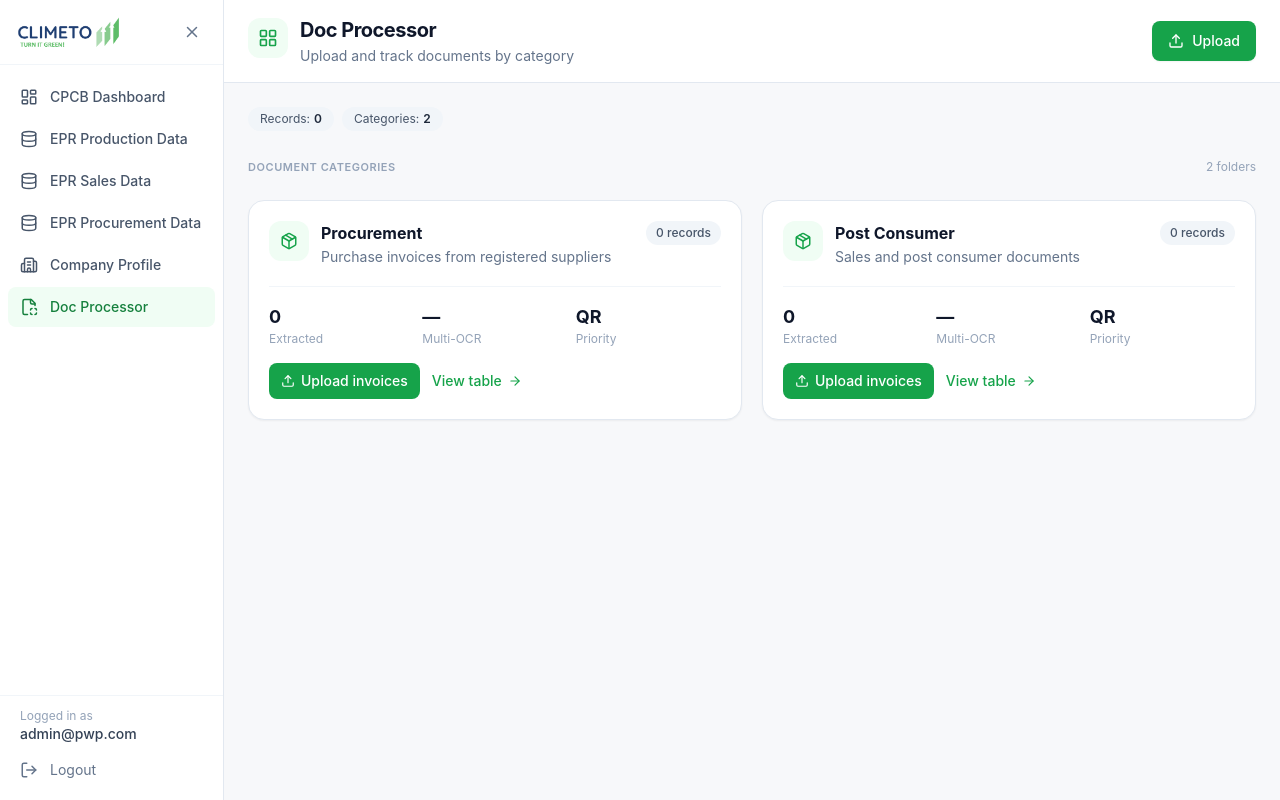
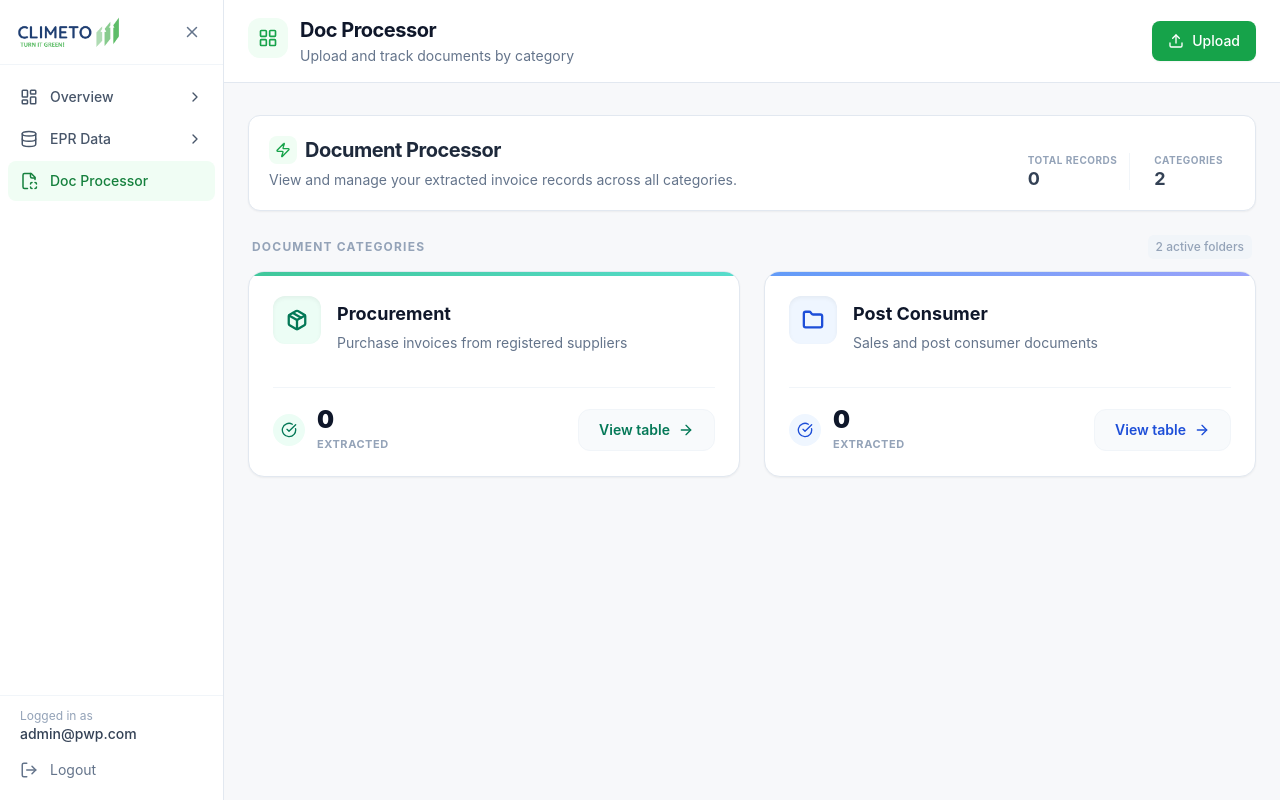
Before and after one commit to moinclimeto/sso-importor-automation, a React (Vite) app: page /doc-processor in a window 1280 px wide. Built offline with nearby package versions, Linux system fonts and the light colour scheme.

Commit message:
new chnages

```diff
--- a/electron/preload.js
+++ b/electron/preload.js
@@ -4,6 +4,10 @@ contextBridge.exposeInMainWorld('pwp', {
   // webUtils
   webUtils: {
     getPathForFile: (file) => webUtils.getPathForFile(file),
+  },
+  // FS
+  fs: {
+    readFileBase64: (filePath) => ipcRenderer.invoke('fs:readFileBase64', filePath),
   },
   // Companies
   companies: {
--- a/src/components/MainLayout.jsx
+++ b/src/components/MainLayout.jsx
@@ -2,16 +2,28 @@ import { useState } from 'react';
 import { Outlet, NavLink, useLocation, useNavigate } from 'react-router-dom';
 import { useAuth } from '../context/AuthContext.jsx';
 import {
-  Building2, LogOut, Menu, X, FileScan, LayoutGrid, Upload, Database, LayoutDashboard
+  Building2, LogOut, Menu, X, FileScan, LayoutGrid, Upload, Database, LayoutDashboard, ChevronDown, ChevronRight
 } from 'lucide-react';
 import logo from '../assets/ClimetoTransparentLogo.png';
 
 const navLinks = [
-  { to: '/cpcb-dashboard', icon: LayoutDashboard, label: 'CPCB Dashboard' },
-  { to: '/epr-production', icon: Database, label: 'EPR Production Data' },
-  { to: '/epr-sales', icon: Database, label: 'EPR Sales Data' },
-  { to: '/epr-procurement', icon: Database, label: 'EPR Procurement Data' },
-  { to: '/companies', icon: Building2, label: 'Company Profile' },
+  {
+    icon: LayoutDashboard,
+    label: 'Overview',
+    subLinks: [
+      { to: '/cpcb-dashboard', label: 'CPCB Dashboard' },
+      { to: '/companies', label: 'Company Profile' },
+    ]
+  },
+  {
+    icon: Database,
+    label: 'EPR Data',
+    subLinks: [
+      { to: '/epr-production', label: 'Production Data' },
+      { to: '/epr-sales', label: 'Sales Data' },
+      { to: '/epr-procurement', label: 'Procurement Data' },
+    ]
+  },
   { to: '/doc-processor', icon: FileScan, label: 'Doc Processor' },
 ];
 
@@ -35,6 +47,70 @@ const pageHeaders = {
     subtitle: 'Upload and track documents by category',
     showUpload: true,
   },
+};
+
+const NavItem = ({ item, sidebarOpen }) => {
+  const location = useLocation();
+  const [isOpen, setIsOpen] = useState(
+    item.subLinks?.some(sub => location.pathname.startsWith(sub.to)) || false
+  );
+
+  const isDocSection =
+    location.pathname.startsWith('/doc-processor') ||
+    location.pathname.startsWith('/doc-upload') ||
+    location.pathname.startsWith('/doc-table');
+
+  const Icon = item.icon;
+
+  if (item.subLinks) {
+    const isChildActive = item.subLinks.some(sub => location.pathname.startsWith(sub.to));
+    return (
+      <div className="mb-0.5">
+        <button
+          onClick={() => setIsOpen(!isOpen)}
+          className={`w-full flex items-center justify-between px-3 py-2.5 rounded-lg transition-colors text-sm font-medium ${isChildActive ? 'bg-green-50 text-green-700' : 'text-slate-600 hover:bg-slate-50 hover:text-slate-900'}`}
+        >
+          <div className="flex items-center gap-3">
+            {Icon && <Icon size={18} className="flex-shrink-0" />}
+            {sidebarOpen && <span>{item.label}</span>}
+          </div>
+          {sidebarOpen && (
+            isOpen ? <ChevronDown size={16} /> : <ChevronRight size={16} />
+          )}
+        </button>
+        {sidebarOpen && isOpen && (
+          <div className="mt-1 ml-9 flex flex-col gap-1">
+            {item.subLinks.map(sub => (
+              <NavLink
+                key={sub.to}
+                to={sub.to}
+                className={({ isActive }) => `px-3 py-2 rounded-lg text-sm font-medium transition-colors ${isActive ? 'bg-green-50 text-green-700' : 'text-slate-500 hover:text-slate-800 hover:bg-slate-50'}`}
+              >
+                {sub.label}
+              </NavLink>
+            ))}
+          </div>
+        )}
+      </div>
+    );
+  }
+
+  return (
+    <NavLink
+      to={item.to}
+      className={({ isActive }) => {
+        const active = isActive || (item.to === '/doc-processor' && isDocSection);
+        return `flex items-center gap-3 px-3 py-2.5 rounded-lg mb-0.5 transition-colors text-sm font-medium
+        ${active
+          ? 'bg-green-50 text-green-700'
+          : 'text-slate-600 hover:bg-slate-50 hover:text-slate-900'
+        }`;
+      }}
+    >
+      {Icon && <Icon size={18} className="flex-shrink-0" />}
+      {sidebarOpen && <span>{item.label}</span>}
+    </NavLink>
+  );
 };
 
 export default function MainLayout() {
@@ -76,24 +152,8 @@ export default function MainLayout() {
         </div>
 
         <nav className="flex-1 py-3 overflow-y-auto px-2">
-          {navLinks.map(({ to, icon: Icon, label }) => (
-            <NavLink
-              key={to}
-              to={to}
-              className={({ isActive }) => {
-                const active =
-                  isActive ||
-                  (to === '/doc-processor' && isDocSection);
-                return `flex items-center gap-3 px-3 py-2.5 rounded-lg mb-0.5 transition-colors text-sm font-medium
-                ${active
-                  ? 'bg-green-50 text-green-700'
-                  : 'text-slate-600 hover:bg-slate-50 hover:text-slate-900'
-                }`;
-              }}
-            >
-              <Icon size={18} className="flex-shrink-0" />
-              {sidebarOpen && <span>{label}</span>}
-            </NavLink>
+          {navLinks.map((item) => (
+            <NavItem key={item.label} item={item} sidebarOpen={sidebarOpen} />
           ))}
         </nav>
 
--- a/src/pages/DocProcessor.jsx
+++ b/src/pages/DocProcessor.jsx
@@ -1,17 +1,25 @@
 import { useEffect, useState } from 'react';
 import { useNavigate } from 'react-router-dom';
-import { Package, ArrowRight, Upload } from 'lucide-react';
+import { Package, ArrowRight, Zap, Folder, CheckCircle } from 'lucide-react';
 
 const categories = [
   {
     type: 'purchase',
     title: 'Procurement',
     description: 'Purchase invoices from registered suppliers',
+    color: 'from-emerald-500 to-teal-400',
+    bgLight: 'bg-emerald-50',
+    textDark: 'text-emerald-700',
+    icon: Package
   },
   {
     type: 'sale',
     title: 'Post Consumer',
     description: 'Sales and post consumer documents',
+    color: 'from-blue-500 to-indigo-400',
+    bgLight: 'bg-blue-50',
+    textDark: 'text-blue-700',
+    icon: Folder
   },
 ];
 
@@ -41,77 +49,86 @@ export default function DocProcessor() {
   const totalRecords = counts.purchase + counts.sale;
 
   return (
-    <div className="space-y-6 max-w-6xl">
-      <div className="flex flex-wrap items-center gap-2">
-        <span className="inline-flex items-center rounded-full bg-slate-100 px-3 py-1 text-xs text-slate-600">
-          Records: <span className="ml-1 font-semibold text-slate-800">{totalRecords}</span>
-        </span>
-        <span className="inline-flex items-center rounded-full bg-slate-100 px-3 py-1 text-xs text-slate-600">
-          Categories: <span className="ml-1 font-semibold text-slate-800">2</span>
+    <div className="space-y-6 max-w-6xl mx-auto py-2">
+      {/* Sleek, Compact Header */}
+      <div className="flex flex-col md:flex-row md:items-end justify-between gap-4 bg-white rounded-xl border border-slate-200 p-5 shadow-sm">
+        <div>
+          <div className="flex items-center gap-2 mb-1.5">
+            <div className="flex h-7 w-7 items-center justify-center rounded-lg bg-green-50 text-green-600">
+              <Zap size={16} />
+            </div>
+            <h1 className="text-xl font-bold text-slate-800 tracking-tight">Document Processor</h1>
+          </div>
+          <p className="text-slate-500 text-sm max-w-lg">
+            View and manage your extracted invoice records across all categories.
+          </p>
+        </div>
+
+        <div className="flex items-center gap-3">
+          <div className="flex flex-col px-3 border-r border-slate-100">
+            <span className="text-[10px] font-bold uppercase tracking-wider text-slate-400">Total Records</span>
+            <span className="text-lg font-bold text-slate-700 leading-tight">{totalRecords}</span>
+          </div>
+          <div className="flex flex-col px-3">
+            <span className="text-[10px] font-bold uppercase tracking-wider text-slate-400">Categories</span>
+            <span className="text-lg font-bold text-slate-700 leading-tight">2</span>
+          </div>
+        </div>
+      </div>
+
+      {/* Categories Grid */}
+      <div>
+        <div className="flex items-center justify-between mb-3 px-1">
+          <h2 className="text-xs font-bold tracking-widest text-slate-400 uppercase">
+            Document Categories
+          </h2>
+          <span className="text-xs font-medium text-slate-400 bg-slate-100 px-2 py-1 rounded-md">
+            2 active folders
           </span>
         </div>
 
-      <div className="flex items-center justify-between pt-1">
-        <p className="text-[11px] font-semibold tracking-wider text-slate-400 uppercase">
-          Document Categories
-        </p>
-        <p className="text-xs text-slate-400">2 folders</p>
-      </div>
-
-      <div className="grid grid-cols-1 md:grid-cols-2 gap-5">
+        <div className="grid grid-cols-1 md:grid-cols-2 gap-6">
           {categories.map((cat) => {
             const count = counts[cat.type] || 0;
+            const Icon = cat.icon;
             return (
               <div
                 key={cat.type}
-              className="bg-white rounded-2xl border border-slate-200 shadow-sm p-5 hover:shadow-md transition-shadow"
+                className="group relative flex flex-col bg-white rounded-2xl border border-slate-200 p-6 shadow-sm transition-all duration-300 hover:-translate-y-1 hover:shadow-xl hover:shadow-slate-200/50 hover:border-slate-300 overflow-hidden"
               >
-              <div className="flex items-start justify-between gap-3">
-                <div className="flex items-start gap-3 min-w-0">
-                  <div className="flex h-10 w-10 items-center justify-center rounded-xl bg-green-50 text-green-600 flex-shrink-0">
-                    <Package size={18} />
+                {/* Decorative Top Border */}
+                <div className={`absolute top-0 left-0 h-1 w-full bg-gradient-to-r ${cat.color} opacity-80`}></div>
+
+                <div className="flex items-start justify-between gap-4">
+                  <div className="flex items-start gap-4 min-w-0">
+                    <div className={`flex h-12 w-12 items-center justify-center rounded-xl ${cat.bgLight} ${cat.textDark} shadow-inner flex-shrink-0 transition-transform group-hover:scale-110 duration-300`}>
+                      <Icon size={22} strokeWidth={2.5} />
                     </div>
-                  <div className="min-w-0">
-                    <h2 className="text-base font-bold text-slate-900">{cat.title}</h2>
-                    <p className="text-sm text-slate-500 mt-0.5 leading-snug">{cat.description}</p>
+                    <div className="min-w-0 pt-1">
+                      <h2 className="text-lg font-bold text-slate-900 group-hover:text-slate-800 transition-colors">{cat.title}</h2>
+                      <p className="text-sm text-slate-500 mt-1 leading-relaxed">{cat.description}</p>
                     </div>
-                </div>
-                <span className="flex-shrink-0 rounded-full bg-slate-100 px-2.5 py-1 text-xs font-medium text-slate-600">
-                  {count} records
-                </span>
-              </div>
-
-              <div className="mt-5 grid grid-cols-3 gap-2 border-t border-slate-100 pt-4">
-                <div>
-                  <p className="text-lg font-bold text-slate-900">{count}</p>
-                  <p className="text-xs text-slate-400">Extracted</p>
-                </div>
-                <div>
-                  <p className="text-lg font-bold text-slate-900">—</p>
-                  <p className="text-xs text-slate-400">Multi-OCR</p>
-                </div>
-                <div>
-                  <p className="text-lg font-bold text-slate-900">QR</p>
-                  <p className="text-xs text-slate-400">Priority</p>
                   </div>
                 </div>
 
-              <div className="mt-4 flex flex-wrap items-center gap-3">
-                <button
-                  type="button"
-                  onClick={() => navigate('/doc-upload', { state: { type: cat.type } })}
-                  className="inline-flex items-center gap-1.5 rounded-lg bg-green-600 hover:bg-green-700 text-white text-sm font-medium px-3 py-2"
-                >
-                  <Upload size={14} />
-                  Upload invoices
-                </button>
+                <div className="mt-8 flex items-center justify-between border-t border-slate-100 pt-5">
+                  <div className="flex items-center gap-3">
+                    <div className={`flex h-8 w-8 items-center justify-center rounded-full ${cat.bgLight} ${cat.textDark}`}>
+                      <CheckCircle size={16} />
+                    </div>
+                    <div>
+                      <p className="text-2xl font-black text-slate-900 tracking-tight leading-none">{count}</p>
+                      <p className="text-[11px] font-bold text-slate-400 uppercase tracking-wider mt-1">Extracted</p>
+                    </div>
+                  </div>
+
                   <button
                     type="button"
                     onClick={() => navigate('/doc-table', { state: { type: cat.type } })}
-                  className="inline-flex items-center gap-1.5 text-sm font-medium text-green-600 hover:text-green-700"
+                    className={`inline-flex items-center gap-2 rounded-xl bg-slate-50 px-5 py-2.5 text-sm font-semibold ${cat.textDark} transition-all duration-300 hover:${cat.bgLight} hover:scale-105 active:scale-95 border border-slate-100 group-hover:border-transparent`}
                   >
                     View table
-                  <ArrowRight size={14} />
+                    <ArrowRight size={16} className="transition-transform group-hover:translate-x-1" />
                   </button>
                 </div>
               </div>
@@ -119,5 +136,6 @@ export default function DocProcessor() {
           })}
         </div>
       </div>
+    </div>
   );
 }
```
Also changed, not shown: electron/ipcHandlers.js (+21 -14 lines), src/components/InvoiceDetailsModal.jsx (+168 -308 lines). Lines whose indentation alone changed are shown as unchanged.
